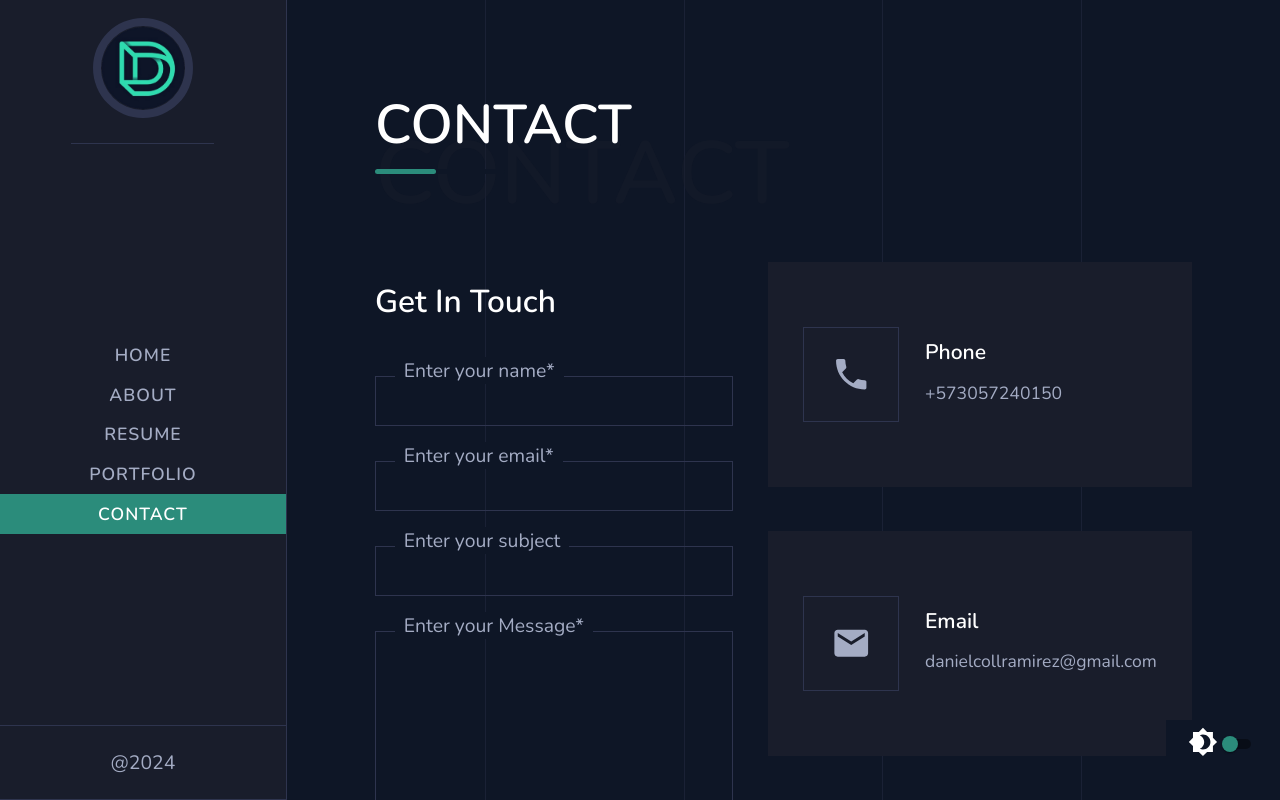
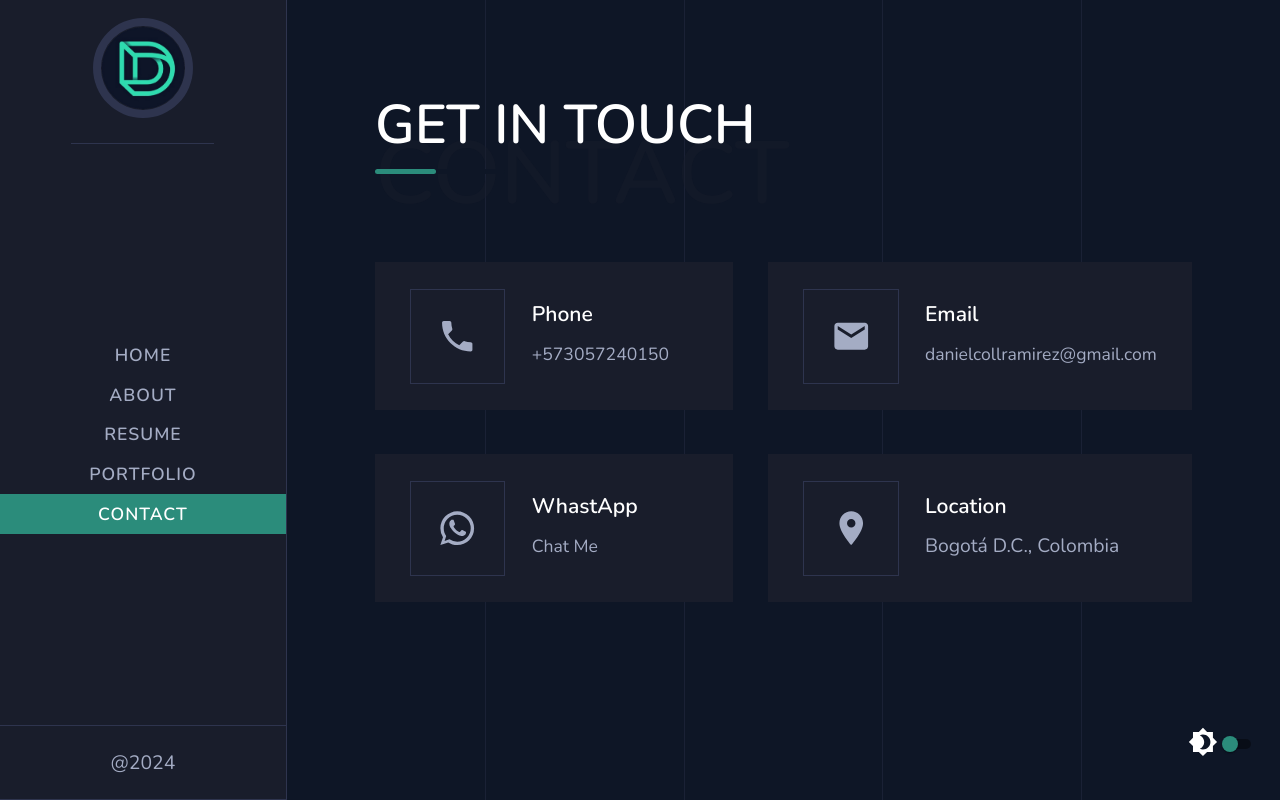
Before and after one commit to CollDaniel/portfolio, a React (Create React App) app: page /contact in a window 1280 px wide. Shown: the top 800 px of the page. Built offline with nearby package versions, Linux system fonts and the light colour scheme.

Commit message:
improving page content

```diff
--- a/public/index.html
+++ b/public/index.html
@@ -27,7 +27,7 @@
       work correctly both with client-side routing and a non-root public URL.
       Learn how to configure a non-root public URL by running `npm run build`.
     -->
-    <title>React App</title>
+    <title>Daniel Coll - Martech and Data</title>
     <!-- Google Tag Manager -->
 <script>(function(w,d,s,l,i){w[l]=w[l]||[];w[l].push({'gtm.start':
   new Date().getTime(),event:'gtm.js'});var f=d.getElementsByTagName(s)[0],
--- a/src/Components/ImageSection.js
+++ b/src/Components/ImageSection.js
@@ -6,9 +6,11 @@ import PrimaryButton from "./PrimaryButton";
 function ImageSection() {
     return (
         <ImageSectionStyled>
-
+             <div className="left-content">
+                <img src={resume} alt=""/>
+            </div>
             <div className="right-content">
-                <h4>I am a <span>Data storyteller & collaborator</span></h4>
+                <h4>I am a <span>Data storyteller</span></h4>
                 <p className="paragraph">
                 More than just analyzing data, I translate it into impactful stories that drive success. Beyond the expertise, I bring a collaborative spirit and infectious curiosity to every project. Communication, diverse perspectives, and building relationships are key to unlocking data's true value. Let's connect and turn data into impact!
                 </p>
@@ -28,9 +30,7 @@ function ImageSection() {
                         <p>Data Analysis and Visualization</p>
                     </div>
                 </div>
-                <div className="left-content">
-                <img src={resume} alt=""/>
-            </div>
+
                 <PrimaryButton title={'Download Cv'} />
             </div>
         </ImageSectionStyled>
@@ -50,8 +50,9 @@ const ImageSectionStyled = styled.div`
     .left-content{
         width: 100%;
         img{
-            width: 30%;
-            object-fit: cover;
+            width: 100%;
+            object-fit: contain;
+            padding: 1rem;
         }
     }
     .right-content{
--- a/src/Components/ServicesSection.js
+++ b/src/Components/ServicesSection.js
@@ -6,8 +6,10 @@ import Title from "./Title";
 import design from "../images/balanza.png";
 import intelligence from "../images/bolsa.png";
 import analytics from "../images/mapa.png";
+// import PollIcon from '@material-ui/icons/Poll';
 
 function ServicesSection() {
+    // const poll = <PollIcon />;
   return (
       <InnerLayout>
           <ServicesSectionStyled>
--- a/src/Pages/ContactPage.js
+++ b/src/Pages/ContactPage.js
@@ -2,26 +2,39 @@ import React from "react";
 import styled from "styled-components";
 import { MainLayout, InnerLayout } from "../styles/Layouts";
 import Title from "../Components/Title";
-import PrimaryButton from "../Components/PrimaryButton";
+// import PrimaryButton from "../Components/PrimaryButton";
 import ContactItem from "../Components/ContactItem";
 import PhoneIcon from '@material-ui/icons/Phone';
 import EmailIcon from '@material-ui/icons/Email';
+import WhatsAppIcon from '@material-ui/icons/WhatsApp';
 import LocationOnIcon from '@material-ui/icons/LocationOn';
+
 
 function ContactPage() {
   const phone = <PhoneIcon />;
   const email = <EmailIcon />;
   const location = <LocationOnIcon />;
+  const whatsapp = <WhatsAppIcon />;
   return (
     <MainLayout>
-      <Title title={"Contact"} span={"Contact"} />
+      <Title title={"Get In Touch"} span={"Contact"} />
       <ContactPageStyled>
         <InnerLayout className={"contact-section"}>
           <div className="left-content">
-            <div className="contact-title">
+            {/* <div className="contact-title">
               <h4>Get In Touch</h4>
-            </div>
-            <form className="form">
+            </div> */}
+            <ContactItem
+              title={"Phone"}
+              icon={phone}
+              contact1={<a href="tel:+573057240150">+573057240150</a>}
+            />
+            <ContactItem
+              title={"WhastApp"}
+              icon={whatsapp}
+              contact1={<a href="https://wa.me/573057240150?text=Hi,%20Daniel%20I%20was%20visiting%20your%20portfolio%20and%20I%20would%20like%20to%20connect%20with%20you.">Chat Me</a>}
+            />
+            {/* <form className="form">
               <div className="form-field">
                 <label htmlFor="name">Enter your name*</label>
                 <input type="text" id="name" />
@@ -46,14 +59,10 @@ function ContactPage() {
               <div className="form-field f-button">
                 <PrimaryButton title={"Send Email"} />
               </div>
-            </form>
+            </form> */}
           </div>
           <div className="right-content">
-            <ContactItem
-              title={"Phone"}
-              icon={phone}
-              contact1={<a href="tel:+573057240150">+573057240150</a>}
-            />
+
             <ContactItem
               title={"Email"}
               icon={email}
@@ -63,8 +72,7 @@ function ContactPage() {
             <ContactItem
               title={"Location"}
               icon={location}
-              contact1={"Bogotá D.C."}
-              contact2={"Colombia"}
+              contact1={"Bogotá D.C., Colombia"}
             />
           </div>
         </InnerLayout>
```
Also changed, not shown: firebase.js (added, +14 -0 lines), .babelrc (added).
